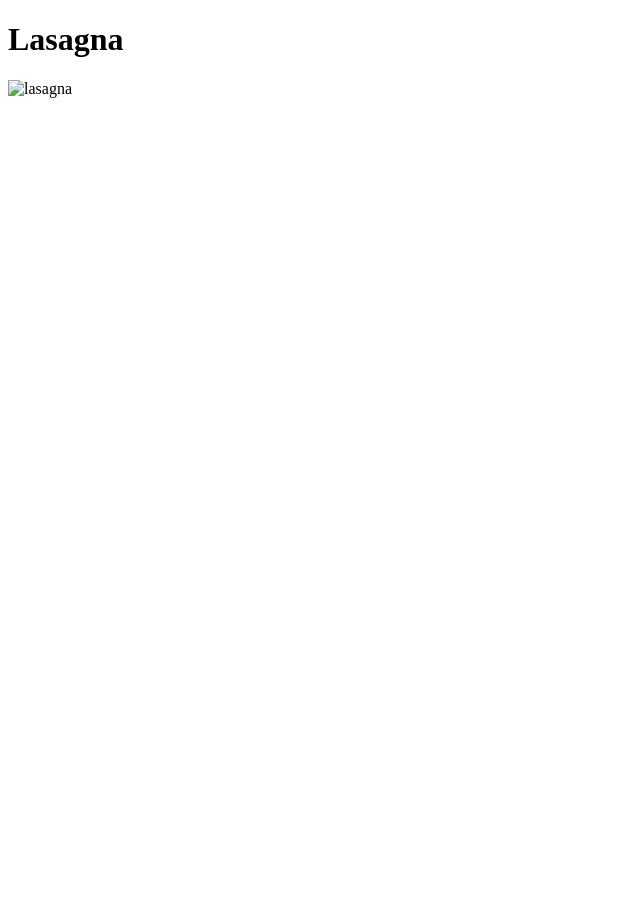
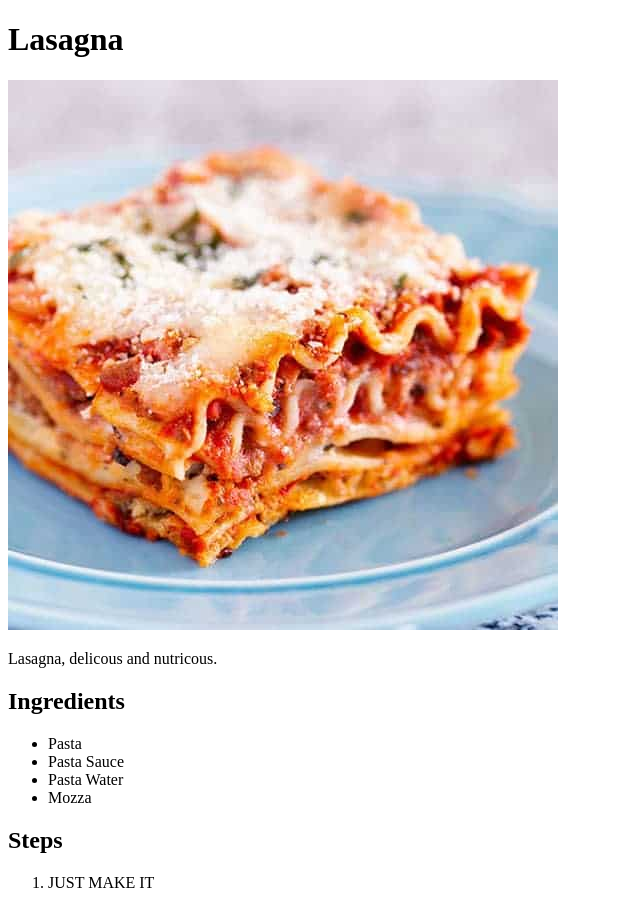
Before and after one commit to TMathewF/odin-recipes, a plain HTML site: page recipes/lasagna.html in a window 1280 px wide. Shown: the whole page, without its empty margins (0-640 px from the left). Before the commit the page ends 800 px from the top, so only its background shows below. Drawn offline with Linux system fonts and the light colour scheme.

Commit message:
Add body to lasagna.html
provided a description, ingredients, and a list of steps

```diff
--- a/recipes/lasagna.html
+++ b/recipes/lasagna.html
@@ -6,6 +6,20 @@
     </head>
     <body>
         <h1>Lasagna</h1>
-        <img href="../images/lasagna.jpeg" alt="lasagna">
+        <img src="../images/lasagna.jpeg" alt="lasagna">
+        <p>
+            Lasagna, delicous and nutricous.
+        </p>
+        <h2>Ingredients</h2>
+        <ul>
+            <li>Pasta</li>
+            <li>Pasta Sauce</li>
+            <li>Pasta Water</li>
+            <li>Mozza</li>
+        </ul>
+        <h2>Steps</h2>
+        <ol>
+            <li>JUST MAKE IT</li>
+        </ol>
     </body>
 </html>
```
